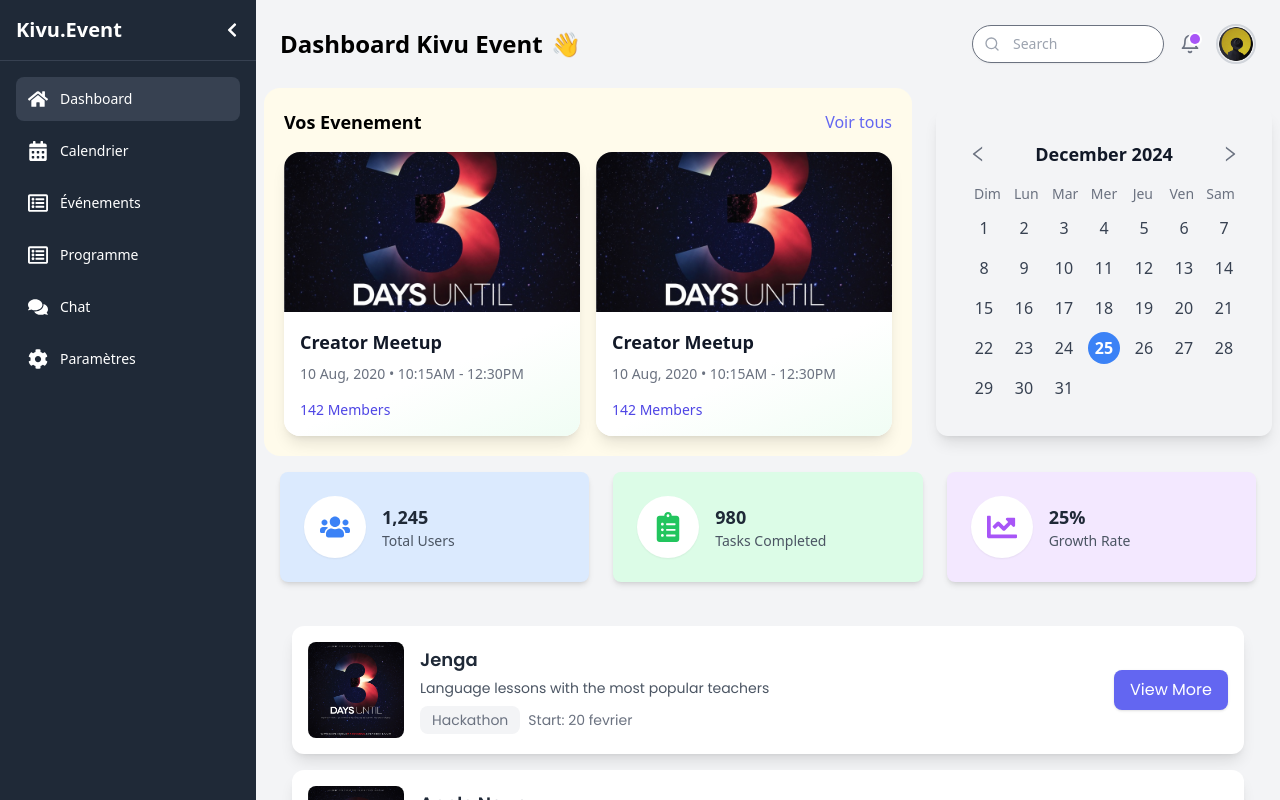
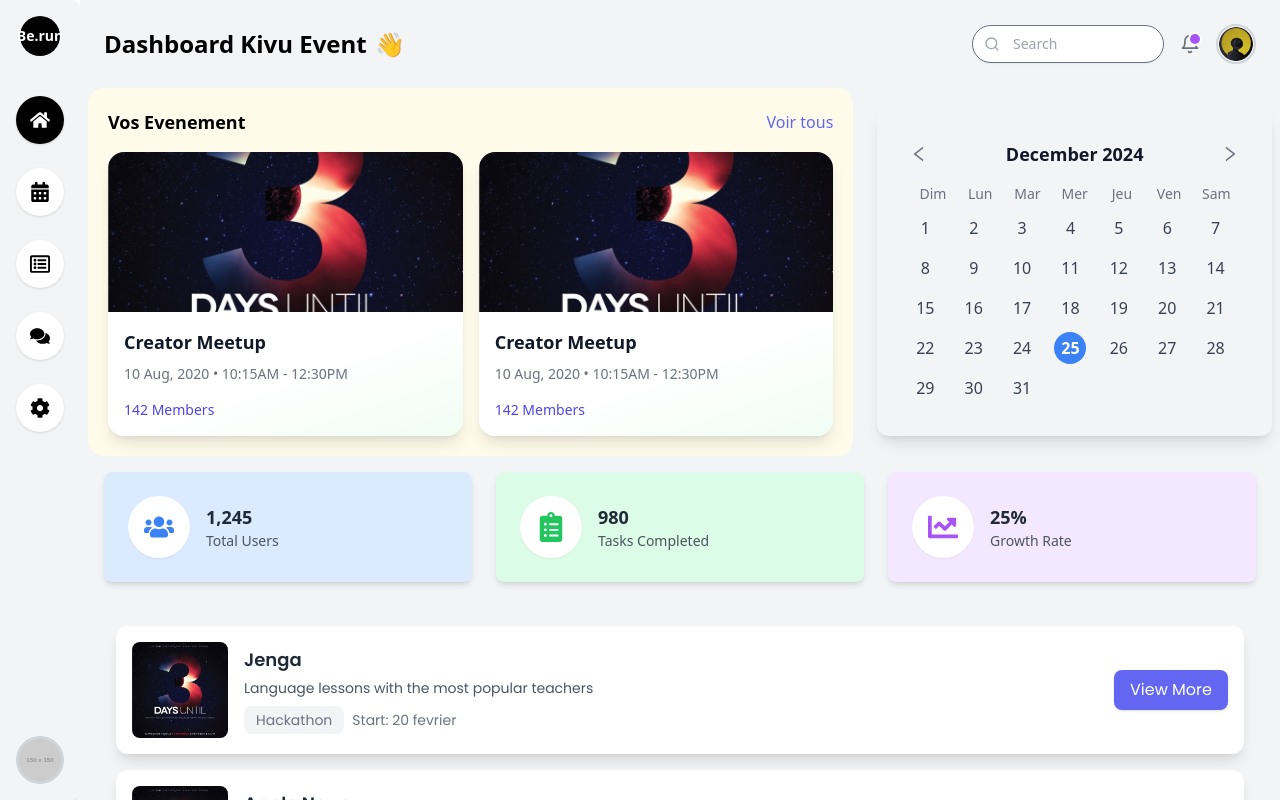
Before and after one commit to anelkamd/Kivu.Event, a React (Vite) app in the folder client/: page / in a window 1280 px wide. Built offline with nearby package versions, Linux system fonts and the light colour scheme.

Commit message:
Modification de la Sidebar.jsx

```diff
--- a/client/src/components/Sidebar.jsx
+++ b/client/src/components/Sidebar.jsx
@@ -1,72 +1,66 @@
-import React, { useState } from 'react';
-import { NavLink } from 'react-router-dom';
-import { motion, AnimatePresence } from 'framer-motion';
-import { FaHome, FaCalendarAlt, FaRegListAlt, FaComments, FaCog, FaChevronLeft, FaChevronRight } from 'react-icons/fa';
+import React, { useState } from "react";
+import { NavLink } from "react-router-dom";
+import { motion } from "framer-motion";
+import {
+    FaHome,
+    FaCalendarAlt,
+    FaRegListAlt,
+    FaComments,
+    FaCog,
+    FaUserCircle,
+} from "react-icons/fa";
 
 const Sidebar = () => {
-    const [isCollapsed, setIsCollapsed] = useState(false);
-
     const menuItems = [
-        { name: 'Dashboard', icon: <FaHome />, path: '/' },
-        { name: 'Calendrier', icon: <FaCalendarAlt />, path: '/calendrier' },
-        { name: 'Événements', icon: <FaRegListAlt />, path: '/evenements' },
-        { name: 'Programme', icon: <FaRegListAlt />, path: '/programme' },
-        { name: 'Chat', icon: <FaComments />, path: '/chat' },
-        { name: 'Paramètres', icon: <FaCog />, path: '/parametres' },
+        { icon: <FaHome />, path: "/" },
+        { icon: <FaCalendarAlt />, path: "/calendrier" },
+        { icon: <FaRegListAlt />, path: "/evenements" },
+        { icon: <FaComments />, path: "/chat" },
+        { icon: <FaCog />, path: "/parametres" },
     ];
 
-    const toggleCollapse = () => {
-        setIsCollapsed(!isCollapsed);
-    };
+    return (
+        <div className="h-screen bg-gray-100 flex flex-col items-center py-4 w-20 rounded-r-lg shadow-md">
+            {/* Logo */}
+            <motion.div
+                className="bg-black text-white rounded-full w-10 h-10 flex items-center justify-center mb-10"
+                whileHover={{ scale: 1.1 }}
+                whileTap={{ scale: 0.9 }}
+            >
+                <span className="font-bold text-sm">Be.run</span>
+            </motion.div>
 
-    return (
-        <motion.div
-            className={`h-screen bg-gray-800 text-white flex flex-col ${isCollapsed ? 'w-20' : 'w-64'}`}
-            initial={{ width: isCollapsed ? 80 : 256 }}
-            animate={{ width: isCollapsed ? 80 : 256 }}
-            transition={{ duration: 0.3 }}
-        >
-            {/* Header */}
-            <div className="flex items-center justify-between p-4 border-b border-gray-700">
-                {!isCollapsed && <div className="text-xl font-bold">Kivu.Event</div>}
-                <button onClick={toggleCollapse} className="text-white">
-                    {isCollapsed ? <FaChevronRight /> : <FaChevronLeft />}
-                </button>
-            </div>
-
-            {/* Menu */}
-            <nav className="flex-1">
-                <ul className="space-y-2 p-4">
+            {/* Menu Items */}
+            <nav className="flex-1 flex flex-col gap-6">
                 {menuItems.map((item, index) => (
-                        <li key={index}>
                     <NavLink
                         to={item.path}
+                        key={index}
                         className={({ isActive }) =>
-                                    `flex items-center gap-3 p-3 rounded-lg hover:bg-gray-700 transition ${
-                                        isActive ? 'bg-gray-700' : ''
-                                    }`
+                            `flex items-center justify-center w-12 h-12 rounded-full transition ${
+                                isActive ? "bg-black text-white" : "bg-white"
+                            } shadow hover:bg-gray-200`
                         }
                     >
                         <span className="text-xl">{item.icon}</span>
-                                <AnimatePresence>
-                                    {!isCollapsed && (
-                                        <motion.span
-                                            className="text-sm font-medium"
-                                            initial={{ opacity: 0, x: -20 }}
-                                            animate={{ opacity: 1, x: 0 }}
-                                            exit={{ opacity: 0, x: -20 }}
-                                            transition={{ duration: 0.2 }}
+                    </NavLink>
+                ))}
+            </nav>
+
+            {/* User Profile */}
+            <div className="mt-10">
+                <motion.div
+                    className="w-12 h-12 rounded-full overflow-hidden border-2 border-gray-300"
+                    whileHover={{ scale: 1.1 }}
                 >
-                                            {item.name}
-                                        </motion.span>
-                                    )}
-                                </AnimatePresence>
-                            </NavLink>
-                        </li>
-                    ))}
-                </ul>
-            </nav>
+                    <img
+                        src="https://via.placeholder.com/150"
+                        alt="User"
+                        className="w-full h-full object-cover"
+                    />
                 </motion.div>
+            </div>
+        </div>
     );
 };
 
```
Lines whose indentation alone changed are shown as unchanged.
